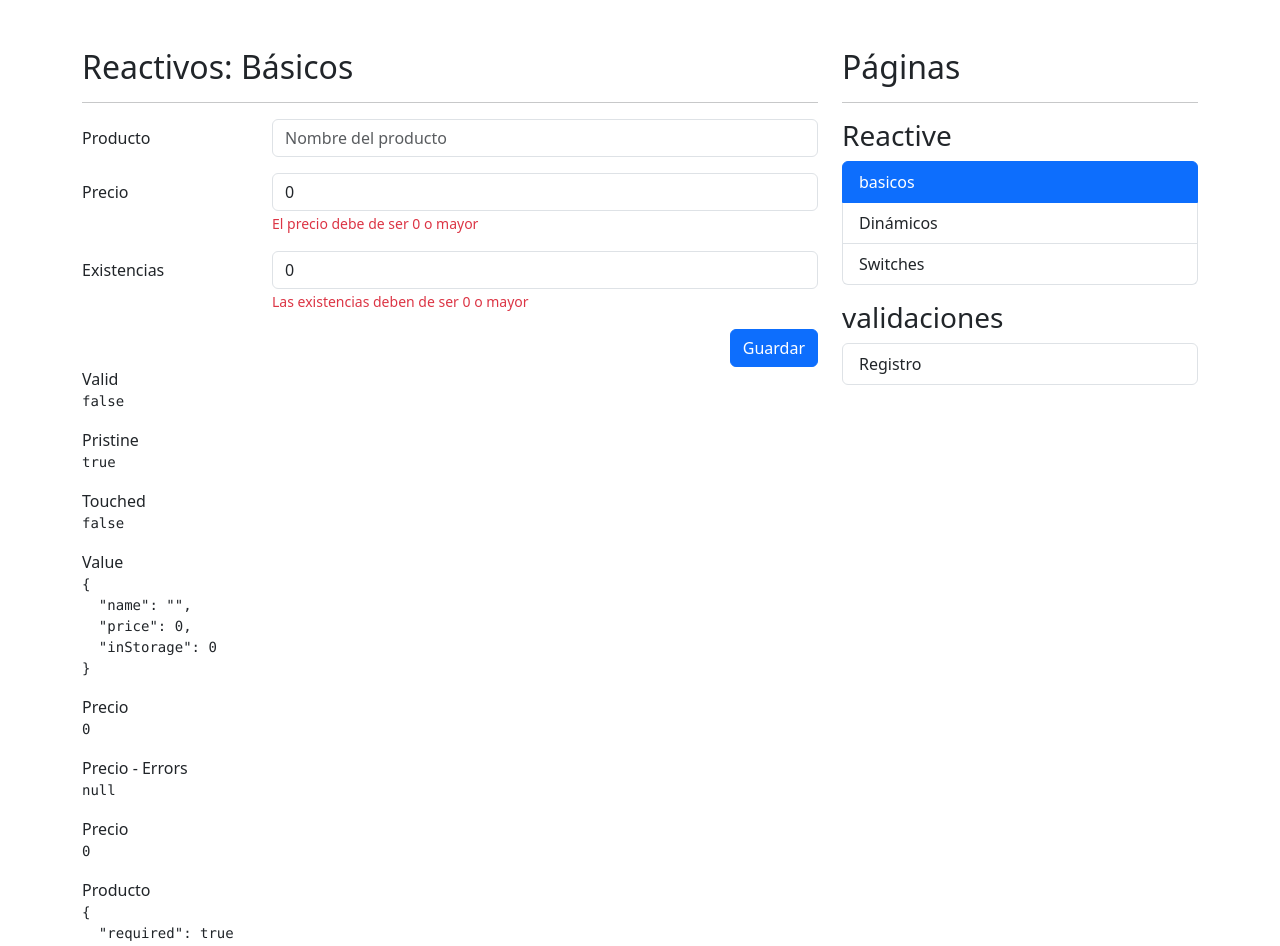
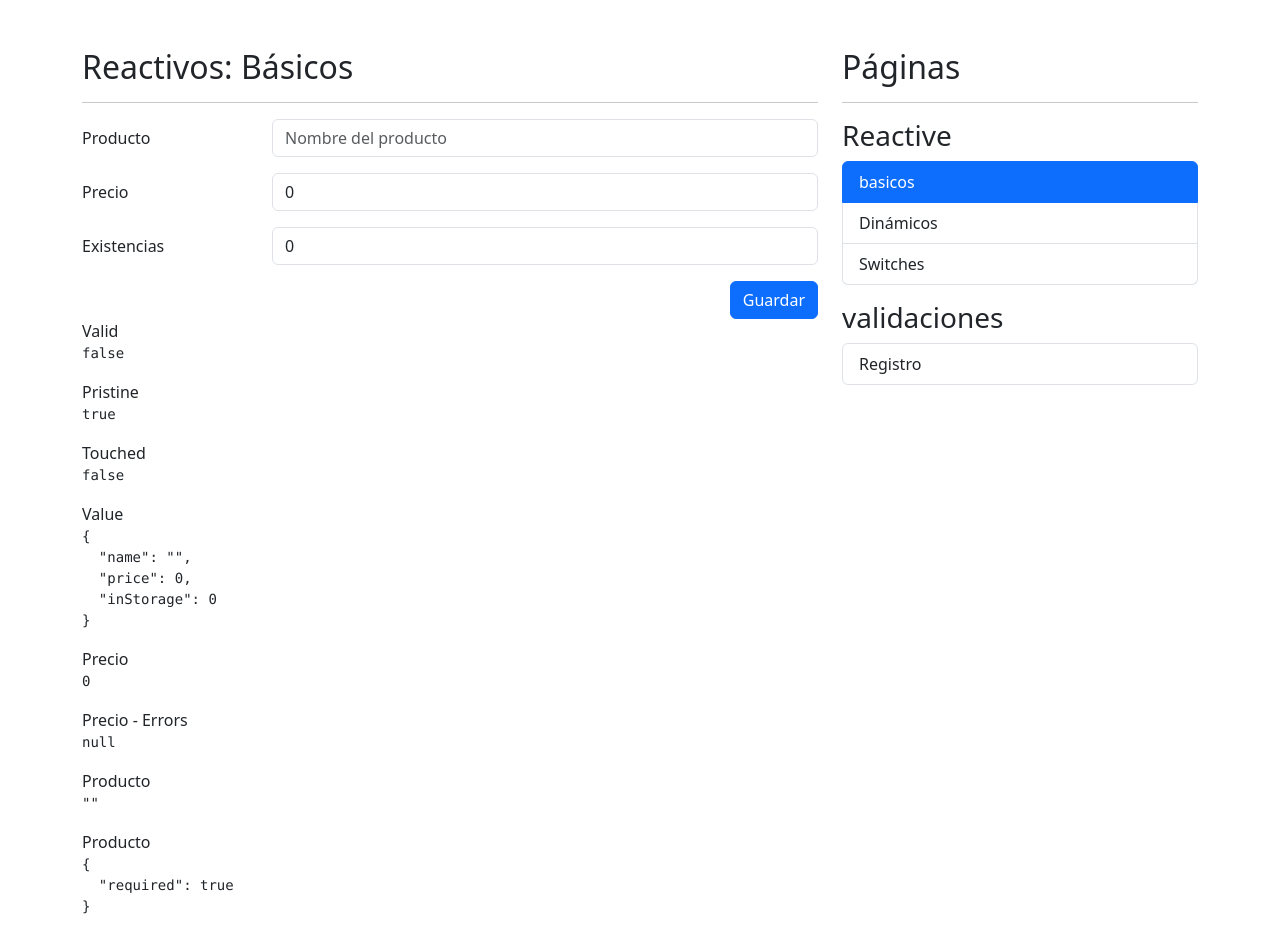
Before and after one commit to diagomezpa/formsApp, an Angular app: page /reactive/basic in a window 1280 px wide. Shown: the top 946 px of the page. Built offline with nearby package versions, Linux system fonts and the light colour scheme.

Commit message:
clase 17 video 241 Métodos de ayuda para los errores

```diff
--- a/src/app/reactive/pages/basic-page/basic-page.component.html
+++ b/src/app/reactive/pages/basic-page/basic-page.component.html
@@ -15,25 +15,8 @@
             placeholder="Nombre del producto"
           />
 
-          <span
-            *ngIf="
-              myForm.controls['name'].getError('required') &&
-              myForm.controls['name'].touched
-            "
-            class="form-text text-danger"
-          >
-            <!-- Debe de ser de 3 letras -->
-            Este campo es requerido
-          </span>
-          <span
-            *ngIf="
-              myForm.controls['name'].getError('minlength') &&
-              myForm.controls['name'].touched
-            "
-            class="form-text text-danger"
-          >
-            <!-- Debe de ser de 3 letras -->
-            Este Cambo requiere 3 letras
+          <span *ngIf="isValidField('name')" class="form-text text-danger">
+            {{ getFieldError("name") }}
           </span>
         </div>
       </div>
@@ -48,8 +31,9 @@
             formControlName="price"
             placeholder="Precio del producto"
           />
-          <span class="form-text text-danger">
-            El precio debe de ser 0 o mayor
+
+          <span *ngIf="isValidField('price')" class="form-text text-danger">
+            El precio debe de ser 0 o mayor.
           </span>
         </div>
       </div>
@@ -65,7 +49,7 @@
             placeholder="Existencias del producto"
           />
 
-          <span class="form-text text-danger">
+          <span *ngIf="isValidField('inStorage')" class="form-text text-danger">
             Las existencias deben de ser 0 o mayor
           </span>
         </div>
@@ -102,13 +86,10 @@
     <span>Precio - Errors</span>
     <pre>{{ myForm.controls["price"].errors | json }}</pre>
 
-    <span>Precio</span>
-    <pre>{{ myForm.controls["price"].value | json }}</pre>
+    <span>Producto</span>
+    <pre>{{ myForm.controls["name"].value | json }}</pre>
 
     <span>Producto</span>
     <pre>{{ myForm.controls["name"].errors | json }}</pre>
-
-    <span>Producto</span>
-    <pre>{{ "objeto" | json }}</pre>
   </div>
 </div>
```
